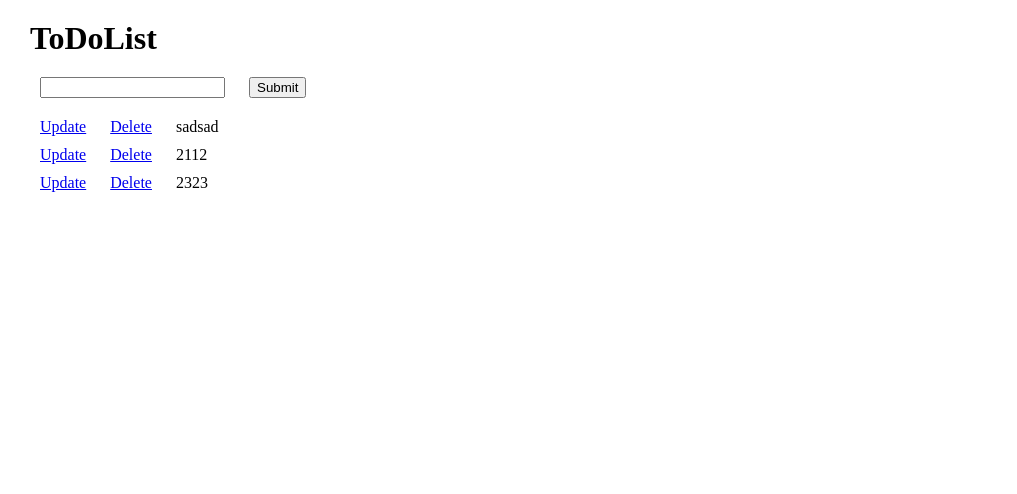
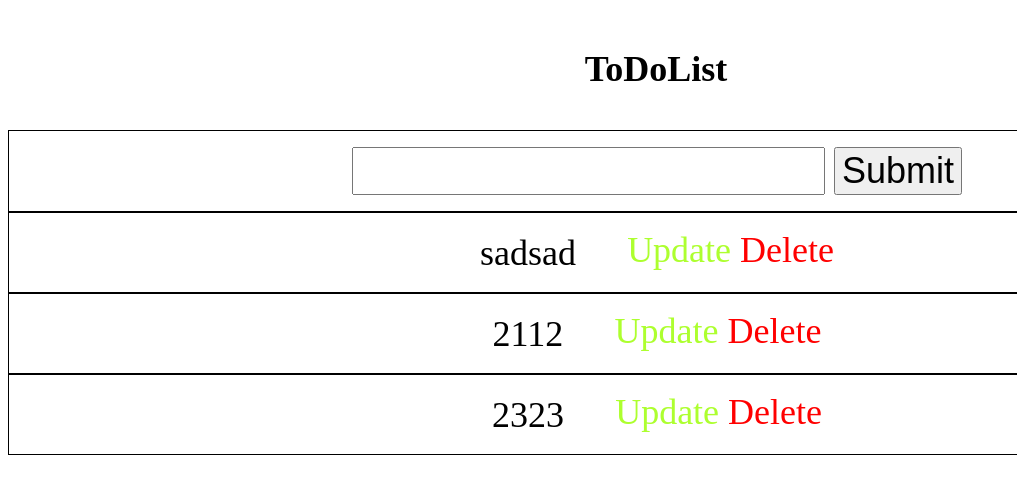
Before and after one commit to Kaldinn/DjangoToDoList, a Django app: page / in a window 1280 px wide. Shown: the top 494 px of the page, without its empty margins (0-1017 px from the left). Run offline with Django 4.2, Linux system fonts and the light colour scheme; data comes from the database, SQL or seed files in the repository; both versions use the stored data as it was after the commit.

Commit message:
fix static folders

```diff
--- a/tasks/static/style.css
+++ b/tasks/static/style.css
@@ -1,3 +1,47 @@
-* {
-    margin: 10px;
+*{
+    font-size: 1.5rem;
 }
+
+.title {
+    width: 100%;
+    display: flex;
+    justify-content: center;
+    align-items: center;
+    padding: 2vh;
+}
+
+.form-input{
+    width: 100%;
+    display: flex;
+    justify-content: center;
+    align-items: center;
+    padding: 2vh;
+    border: 1px solid black;
+}
+
+.task{
+    width: 100%;
+    display: flex;
+    justify-content: center;
+    align-items: center;
+    padding: 2vh;
+    border: 1px solid black;
+}
+
+.task a{
+    text-decoration: none;
+}
+
+.task .a_update{
+    color: greenyellow
+}
+.task .a_delete{
+    color: red
+}
+.task-buttons {
+    margin-bottom: 5px; /* Dodaje margines na dole dla odstępu między przyciskami */
+}
+.task-content {
+    display: inline-block; /* Ustawia treść zadania jako blok inline */
+    margin-right: 4vw;
+}
--- a/tasks/templates/tasks/delete.html
+++ b/tasks/templates/tasks/delete.html
@@ -5,6 +5,8 @@
         <meta http-equiv="X-UA-Compatible" content="IE=edge">
         <meta name="viewport" content="width=device-width, initial-scale=1.0">
         <title>Document</title>
+        {% load static %}
+        <link rel="stylesheet" href="{% static 'style.css' %}">
     </head>
     <body>
         <p> Are You Sure you want to delete? {{item}}?</p>
--- a/tasks/templates/tasks/index.html
+++ b/tasks/templates/tasks/index.html
@@ -9,24 +9,31 @@
         <link rel="stylesheet" href="{% static 'style.css' %}">
     </head>
     <body>
+        <div class="title">
             <h1>ToDoList</h1>
+        </div>
+        <div class="form-input">
             <form method="POST" action="/">
                 {% csrf_token %}
                 {{form.title}}
                 <input type="submit" name="Create Task">
             </form>
+        </div>
 
         {% for task in tasks%}
-        <div>
-            <a href="{% url 'update_task' task.id %}">Update</a>
-            <a href="{% url 'delete' task.id %}">Delete</a>
-
+        <div class="task">
+            <div class="task-content">
                 {% if task.complete == True %}
                 <strike>{{task}}</strike>
                 {% else %}
                 <span>{{task}}</span>
                 {% endif %}
             </div>
+            <div class="task-buttons">
+                <a href="{% url 'update_task' task.id %}" class="a_update">Update</a>
+                <a href="{% url 'delete' task.id %}" class="a_delete">Delete</a>
+            </div>
+        </div>
         {% endfor %}
     </body>
 </html>
--- a/tasks/templates/tasks/update_task.html
+++ b/tasks/templates/tasks/update_task.html
@@ -5,6 +5,8 @@
         <meta http-equiv="X-UA-Compatible" content="IE=edge">
         <meta name="viewport" content="width=device-width, initial-scale=1.0">
         <title>Document</title>
+        {% load static %}
+        <link rel="stylesheet" href="{% static 'style.css' %}">
     </head>
     <body>
         <h1>Update Task</h1>
```
Also changed, not shown: ToDoApp/settings.py (+6 -1 lines), db.sqlite3. Lines whose indentation alone changed are shown as unchanged.
